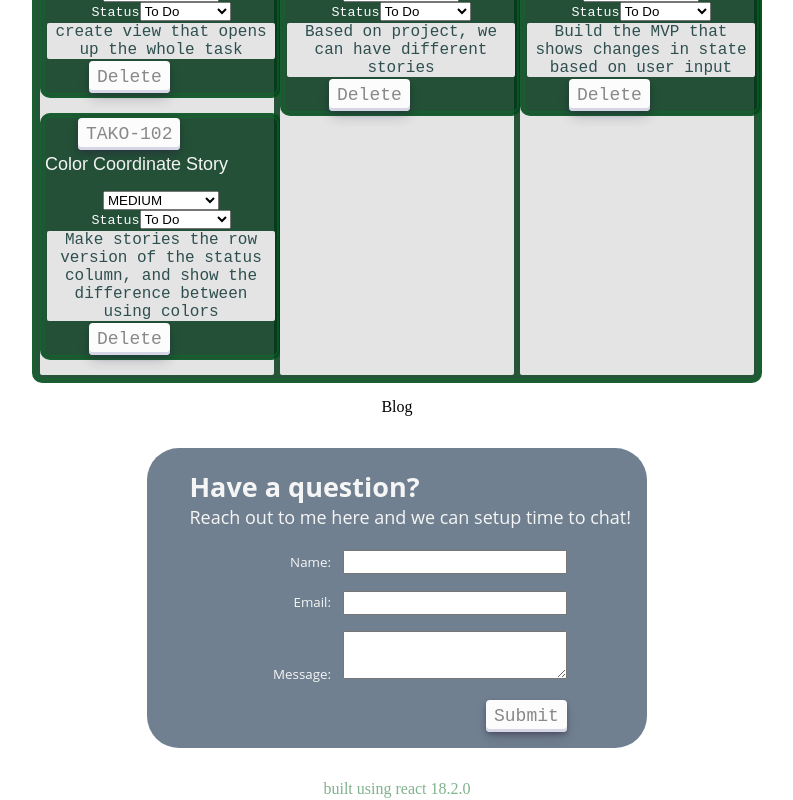
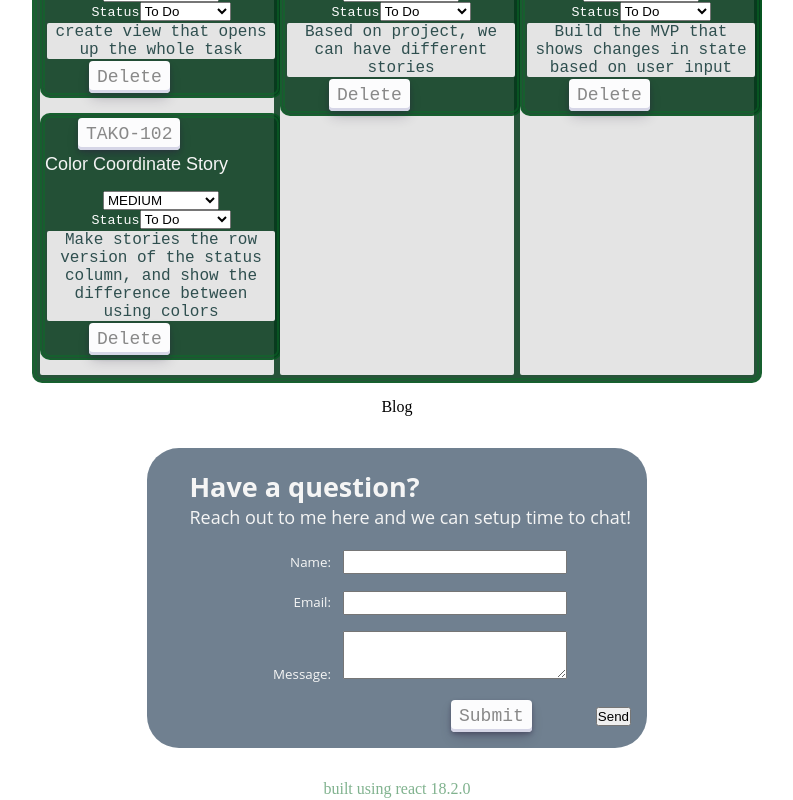
Before and after one commit to aalau/aalau.github.io, a React (Create React App) app: page / in a window 1280 px wide. Shown: the part 996-1796 px from the top of the page, without its empty margins (243-1036 px from the left). Built offline with nearby package versions, Linux system fonts and the light colour scheme; a web font is replaced by a local one.

Commit message:
update Contact.jsx

```diff
--- a/src/components/contact/Contact.jsx
+++ b/src/components/contact/Contact.jsx
@@ -1,50 +1,53 @@
-import React, { useState } from "react";
-import './contact.scss'
-//https://w3collective.com/react-contact-form/
-const Contact = () => {
+import React, { useState, useRef } from "react";
+import emailjs from '@emailjs/browser';
+import './contact.scss';
+
+export const Contact = () => {
+  const form = useRef();
+
+  const YOUR_SERVICE_ID = 'service_rk4ffie';
+  const YOUR_TEMPLATE_ID = 'template_8iut0dn';
+  const YOUR_PUBLIC_KEY = '0sSTcMEhc1RsHVlwH';
+
   const [status, setStatus] = useState("Submit");
-  const handleSubmit = async (e) => {
+
+  const sendEmail = async (e) => {
     e.preventDefault();
     setStatus("Sending...");
-    const { name, email, message } = e.target.elements;
-    let details = {
-      name: name.value,
-      email: email.value,
-      message: message.value,
-    };
-    let response = await fetch("http://localhost:5000/contact", {
-      method: "POST",
-      headers: {
-        "Content-Type": "application/json;charset=utf-8",
-      },
-      body: JSON.stringify(details),
-    });
-    setStatus("Submit");
-    let result = await response.json();
+    await emailjs.sendForm(YOUR_SERVICE_ID, YOUR_TEMPLATE_ID, form.current, YOUR_PUBLIC_KEY)
+      .then(function(response) {
+        console.log('SUCCESS!', response.status, response.text);
+        setStatus("Submit");
+      }, function(error) {
+        console.log('FAILED...', error);
+        setStatus("Error. Please try again later.");
+      });
+
     alert(result.status);
   };
+
   return (
-    <form onSubmit={handleSubmit} id="Contact" className="contactForm">
-
+    <form ref={form} onSubmit={sendEmail}  id="Contact" className="contactForm">
       <div className="title">
         <h2>Have a question?</h2>
         <p>Reach out to me here and we can setup time to chat!</p>
       </div>
       <div className="textSubmit">
       <div className="nameWrapper">
-        <label htmlFor="name">Name:</label>
-        <input type="text" id="name" required />
+        <label htmlFor="name" >Name:</label>
+        <input type="text" name="user_name" required />
       </div>
       <div className="emailWrapper">
         <label htmlFor="email">Email:</label>
-        <input type="email" id="email" required />
+        <input type="email" name="user_email" required />
       </div>
       <div className="messageWrapper">
         <label htmlFor="message">Message:</label>
-        <textarea id="message" required />
+        <textarea name="message" required />
       </div>
       </div>
       <button type="submit" className="submitButton">{status}</button>
+      <input type="submit" value="Send" />
     </form>
   );
 };
```
